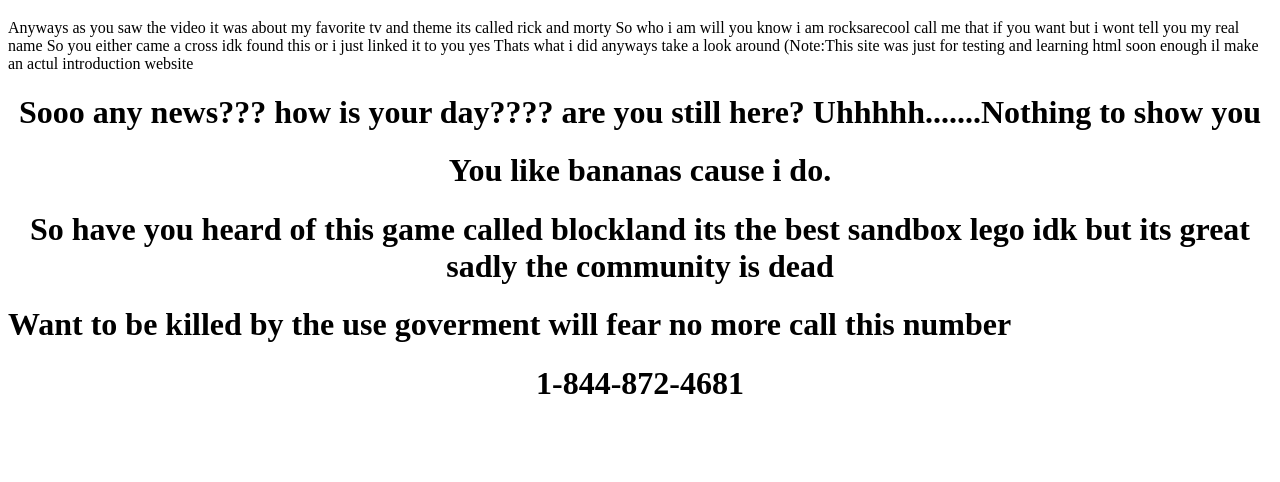
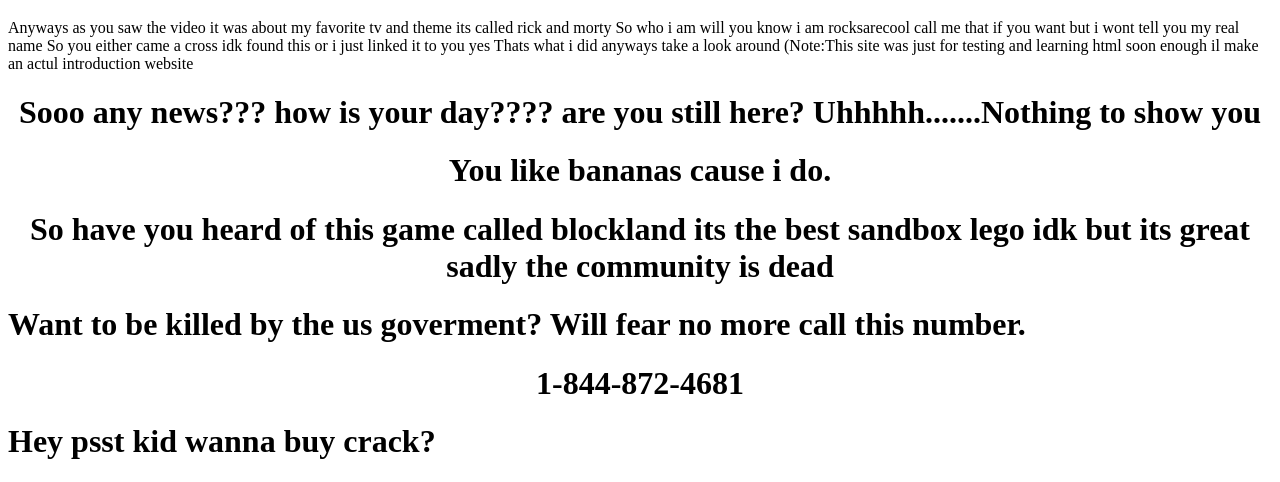
Before and after one commit to Rocksarecool/AWebsiteForNoReason, a plain HTML site: page index.html in a window 1280 px wide. Shown: the part 769-1251 px from the top of the page. Before the commit the page ends 1192 px from the top, so only its background shows below. Drawn offline with Linux system fonts and the light colour scheme.

Commit message:
Update index.html

```diff
--- a/index.html
+++ b/index.html
@@ -46,8 +46,11 @@ Thats what i did anyways take a look around
 
 
 <head>
-    <h1> Want to be killed by the use goverment will fear no more call this number</h1>
+    <h1> Want to be killed by the us goverment? Will fear no more call this number.</h1>
 </head>
 <center>
     <h1>1-844-872-4681 </h1>
 </center>
+<head>
+    <h1> Hey psst kid wanna buy crack? </h1>
+</head>
```
